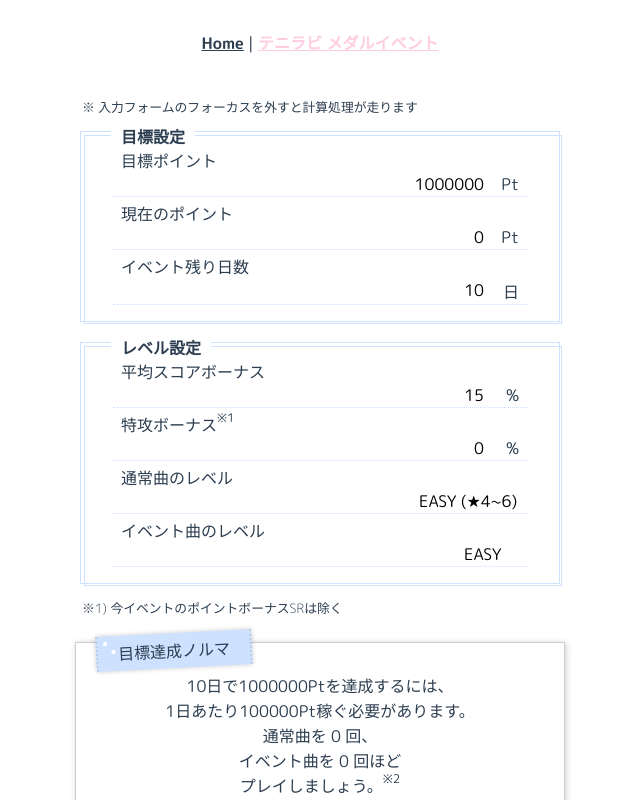
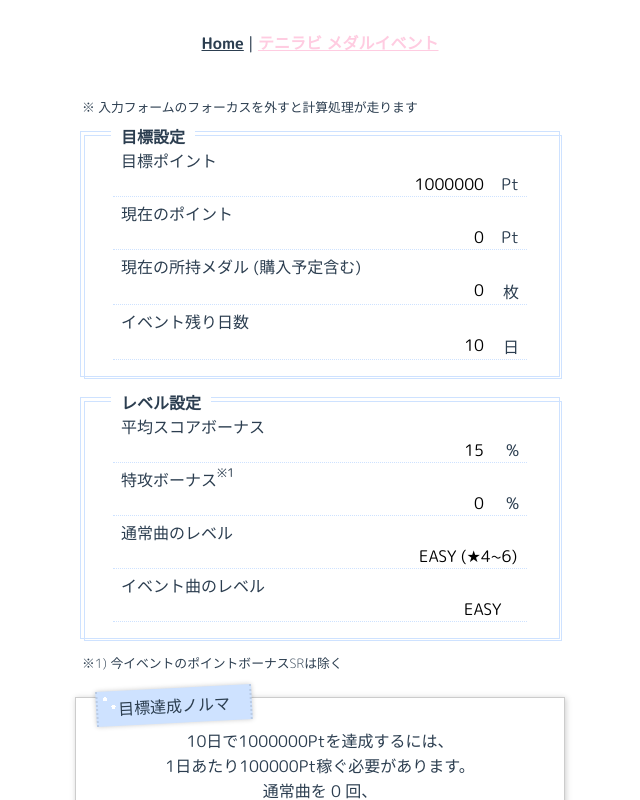
Before and after one commit to yuenaka/GAME_CALC, a Vue app: page /#/tenirb-medal in a window 1280 px wide. Shown: the top 800 px of the page, without its empty margins (320-960 px from the left). Built offline with nearby package versions, Linux system fonts and the light colour scheme.

Commit message:
modify: メダル所持数を入力可能とする

```diff
--- a/src/views/TenirbMedal.vue
+++ b/src/views/TenirbMedal.vue
@@ -18,6 +18,21 @@
             <input type="number" v-model.number="initialPt" v-on:blur="calc" />
           </div>
           <span class="unit">Pt</span>
+        </div>
+      </div>
+      <div class="row">
+        <div class="item-title">
+          <label>現在の所持メダル (購入予定含む)</label>
+        </div>
+        <div class="item-text">
+          <div class="input">
+            <input
+              type="number"
+              v-model.number="initialMedal"
+              v-on:blur="calc"
+            />
+          </div>
+          <span class="unit">枚</span>
         </div>
       </div>
       <div class="row">
@@ -166,6 +181,7 @@ export default {
       // 入力値
       goalPt: 1000000,
       initialPt: 0,
+      initialMedal: 0,
       period: 10,
       scoreBounusRate: 15,
       specialBounusRate: 0,
@@ -179,7 +195,7 @@ export default {
   methods: {
     calc: function() {
       let pt = this.initialPt;
-      let medals = 0;
+      let medals = this.initialMedal;
       // 初期化
       this.nomalPlayTimes = this.eventPlayTimes = 0;
       while (pt < this.goalPt) {
```
